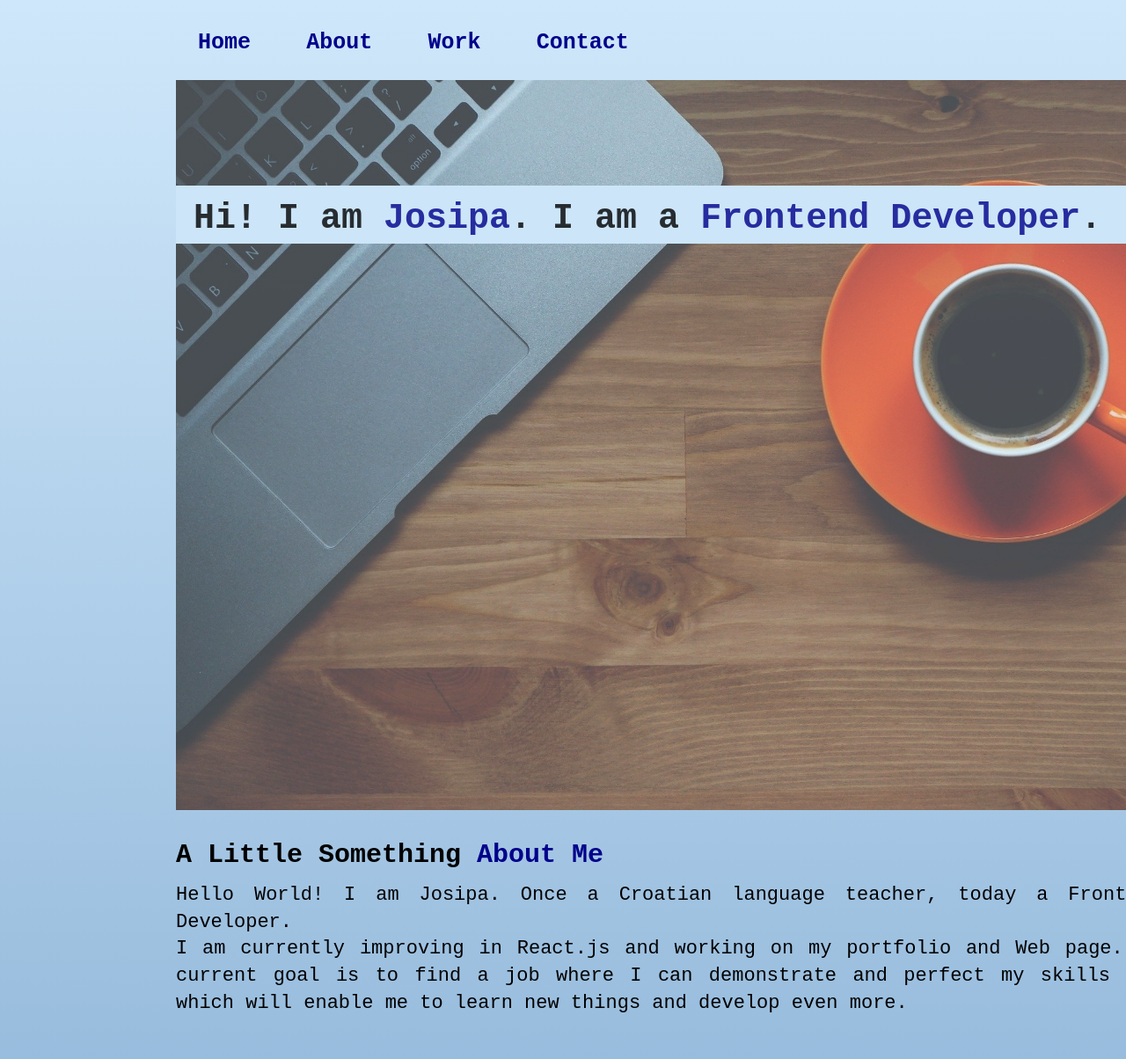
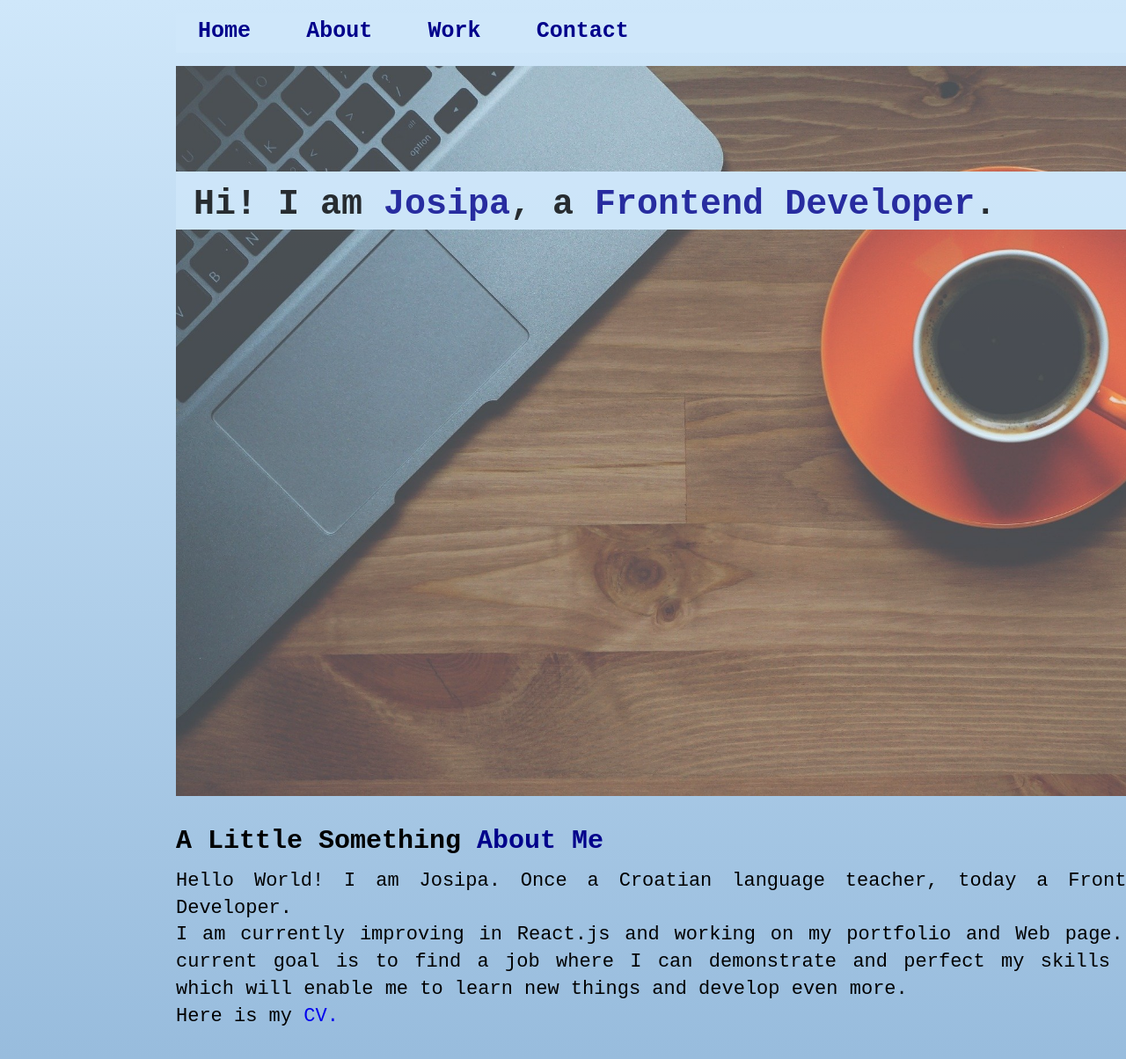
Before and after one commit to jo-dadic/portfolio_page, a plain HTML site: page index.html in a window 1280 px wide. Shown: the top 1204 px of the page at 88% size. Drawn offline with Linux system fonts and the light colour scheme.

Commit message:
pdf cv added

```diff
--- a/css/main.css
+++ b/css/main.css
@@ -169,20 +169,24 @@ a {
 
 /* ------------HEADER STYLE------------ */
 header {
-  padding-top: 25px;
-  padding-bottom: 25px;
+  padding-top: 15px;
+  padding-bottom: 15px;
 }
 
 .navigation-bar {
   display: flex;
   justify-content: space-between;
   align-items: center;
-  padding-top: 10px;
 }
 
 .navigation-bar ul {
-  padding: 0;
+  /* position: fixed;
+  top: 0; */
+  width: 1120px;
+  padding-top: 7px;
+  padding-bottom: 7px;
   margin: 0;
+  background-color: #cfe7fa;
 }
 
 .navigation-bar ul li {
--- a/index.html
+++ b/index.html
@@ -28,8 +28,7 @@
       <div class="wrapper">
         <div class="home-section">
           <h1>
-            Hi! I am <span>Josipa</span>. I am a
-            <span>Frontend Developer</span>.
+            Hi! I am <span>Josipa</span>, a <span>Frontend Developer</span>.
           </h1>
         </div>
         <div id="about" class="about-section">
@@ -42,6 +41,9 @@
               and Web page. My current goal is to find a job where I can
               demonstrate and perfect my skills and which will enable me to
               learn new things and develop even more.
+            </p>
+            <p>
+              Here is my <a href="./Josipa Dadić CV.pdf" target="_blank">CV.</a>
             </p>
           </div>
           <div class="about-container">
```
Also changed, not shown: 1 other file.
